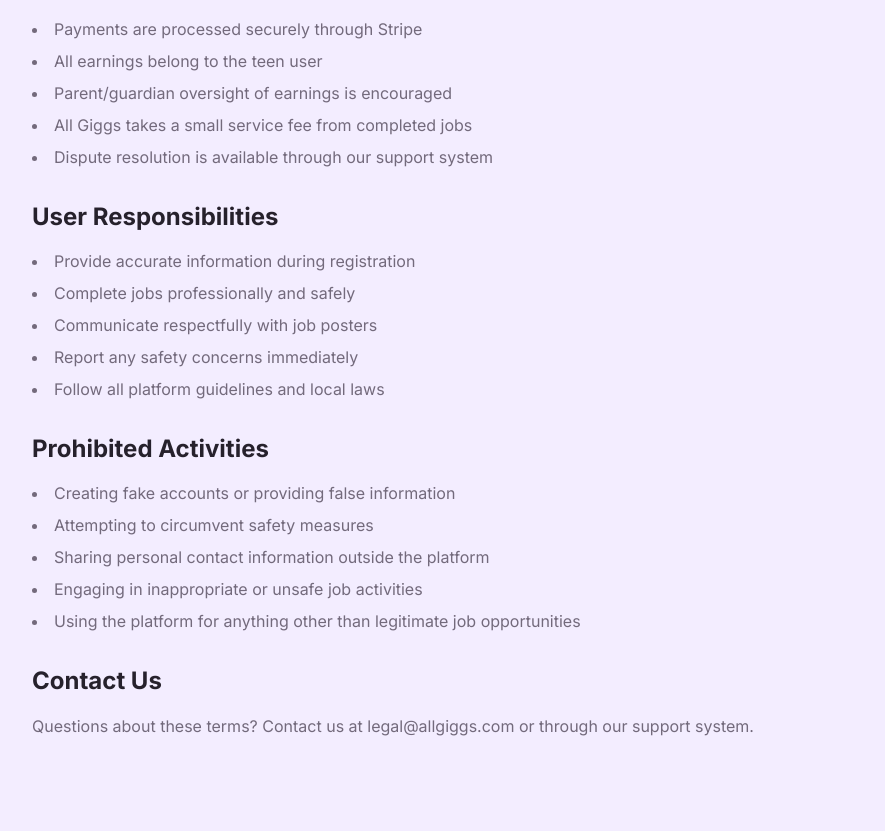
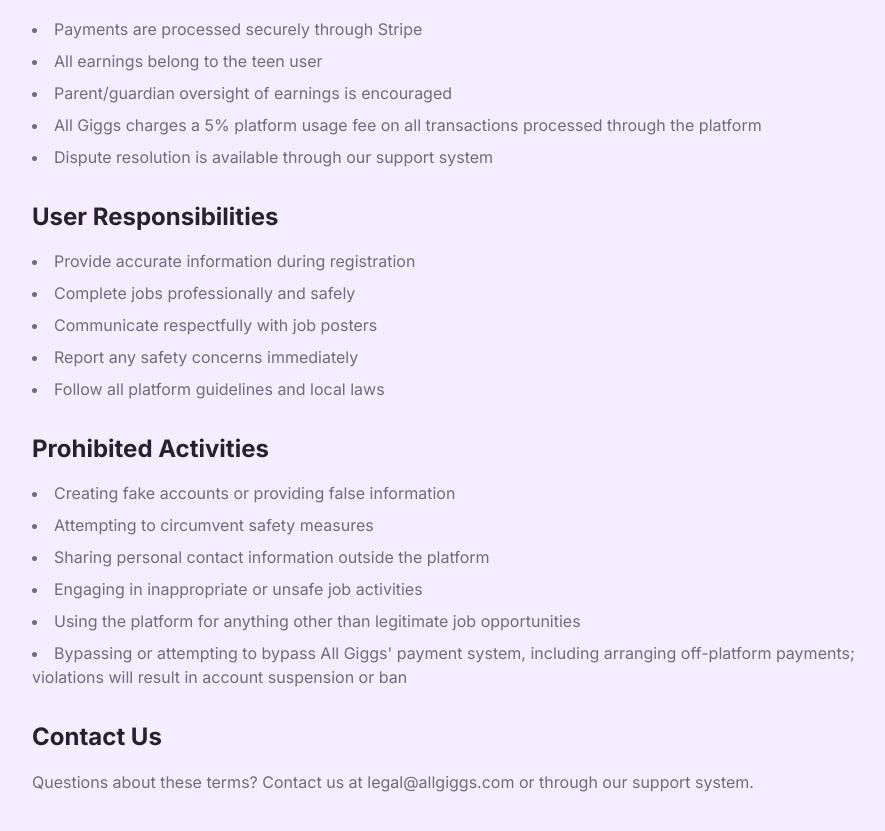
Before and after one commit to n1may11/all-gigs-get-paid, a React (Vite) app: page /terms in a window 1280 px wide. Shown: the part 807-1638 px from the top of the page, without its empty margins (160-1045 px from the left). Before the commit the page ends 1594 px from the top, so only its background shows below. Built offline with nearby package versions, Linux system fonts and the light colour scheme.

Commit message:
Update Terms of Service
Add platform usage fee and bypass policy to Terms of Service.

```diff
--- a/src/pages/TermsOfService.tsx
+++ b/src/pages/TermsOfService.tsx
@@ -57,7 +57,7 @@ const TermsOfService = () => {
                 <li>Payments are processed securely through Stripe</li>
                 <li>All earnings belong to the teen user</li>
                 <li>Parent/guardian oversight of earnings is encouraged</li>
-                <li>All Giggs takes a small service fee from completed jobs</li>
+                <li>All Giggs charges a 5% platform usage fee on all transactions processed through the platform</li>
                 <li>Dispute resolution is available through our support system</li>
               </ul>
             </section>
@@ -81,6 +81,7 @@ const TermsOfService = () => {
                 <li>Sharing personal contact information outside the platform</li>
                 <li>Engaging in inappropriate or unsafe job activities</li>
                 <li>Using the platform for anything other than legitimate job opportunities</li>
+                <li>Bypassing or attempting to bypass All Giggs' payment system, including arranging off-platform payments; violations will result in account suspension or ban</li>
               </ul>
             </section>
 
```
